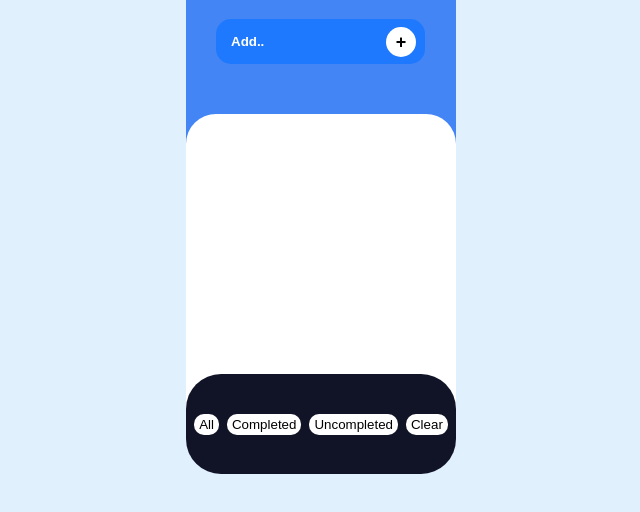
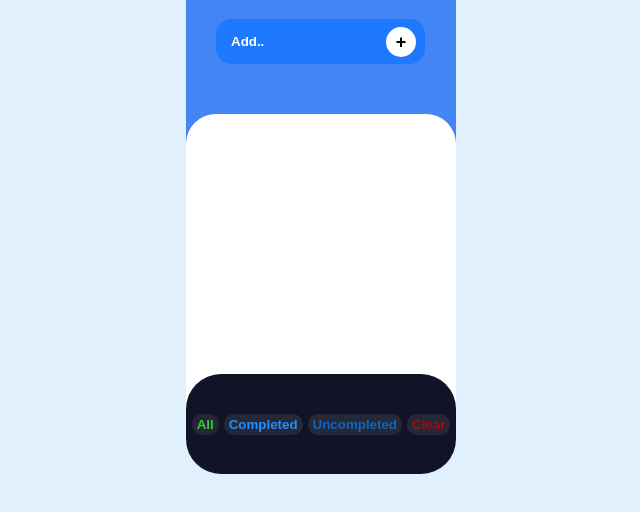
Before and after one commit to abdullox0900/to-do-js, a plain HTML site: page index.html in a window 1280 px wide. Shown: the part 140-652 px from the top of the page, without its empty margins (319-959 px from the left). Drawn offline with Linux system fonts and the light colour scheme.

Commit message:
update css

```diff
--- a/css/main.css
+++ b/css/main.css
@@ -142,11 +142,38 @@ body {
 
 .btn {
     padding: 3px 5px;
+    font-weight: 600;
     border-radius: 10px;
+    cursor: pointer;
     border: none;
-    background-color: #fff;
+    background-color: rgba(218, 212, 212, 0.1);
+    transition: 0.5s;
+}
+
+.btn:hover {
+    background-color: transparent;
+}
+
+.btn:active {
+    background-color: rgba(218, 212, 212, 0.1);
 }
 
 .btn+.btn {
-    margin-left: 8px;
+    margin-left: 5px;
 }
+
+.btn-all {
+    color: limegreen;
+}
+
+.btn-com {
+    color: dodgerblue;
+}
+
+.btn-uncom {
+    color: rgb(15, 102, 189);
+}
+
+.btn-clear {
+    color: rgb(165, 11, 11);
+}
--- a/index.html
+++ b/index.html
@@ -28,7 +28,7 @@
             <button class="btn btn-all">All</button>
             <button class="btn btn-com">Completed</button>
             <button class="btn btn-uncom">Uncompleted</button>
-            <button class="btn btn-crear">Clear</button>
+            <button class="btn btn-clear">Clear</button>
         </div>
 
     </section>
--- a/js/script.js
+++ b/js/script.js
@@ -5,7 +5,7 @@ document.body.style.backgroundColor = "#E0F0FD";
 let elForm = document.querySelector(".form");
 let elInput = document.querySelector(".form__input");
 let elList = document.querySelector(".list");
-let elBtnClear = document.querySelector(".btn-crear");
+let elBtnClear = document.querySelector(".btn-clear");
 
 let todosArr = [];
 
```
